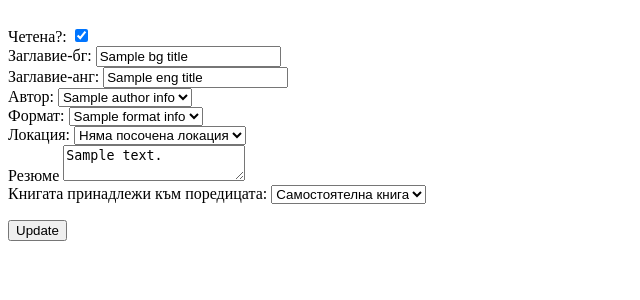
After one commit to ViktoriaIlievaIlieva/Library, a Flask app: template library/templates/mybooks/single_book_update.html in a window 1280 px wide. The commit adds this page. Shown: the top 300 px of the page, without its empty margins (0-640 px from the left). Run offline with Flask 2, Linux system fonts and the light colour scheme; the template is opened without the code that fills it: most values are stand-ins (such as "Sample title", 1, 10 or a date in 2020).

Commit message:
1. Fixed link for update_single_book in single_book.html 2. For books_route.py: - removed field for RelationType - renamed "series" to "part_of_the_series" in render_template() - added "POST" method code for update_single_book 3. Created single_book_update.html template

```diff
--- a/library/templates/mybooks/single_book.html
+++ b/library/templates/mybooks/single_book.html
@@ -8,8 +8,8 @@
 <h1>{{ bg_title }}</h1>
 
 <p>
-    <a style="margin-right: 10px" href="update_single_book?id={{ id }}">Edit</a>
-    <a href="delete_single_book?id={{ id }}">Delete</a>
+    <a style="margin-right: 10px" href="/single_book_update?id={{ id }}">Edit</a>
+    <a href="/delete_single_book?id={{ id }}">Delete</a>
 </p>
 
 Книга: {{ bg_title }}/{{ eng_title }}<br/>
--- /dev/null
+++ b/library/templates/mybooks/single_book_update.html
@@ -0,0 +1,92 @@
+<!DOCTYPE html>
+<html lang="en">
+<head>
+    <meta charset="UTF-8">
+    <title>Update {{ bg_title }}</title>
+</head>
+<body>
+
+<form action="/single_book_update" method="POST">
+
+    <input type="hidden" name="id" value="{{ id }}"/>
+    <br/>
+
+    <label for="read_field">Четена?: </label>
+    {% if read == 0 %}
+    <input type="checkbox" id="read_field" name="read">
+    {% else %}
+    <input type="checkbox" id="read_field" name="read" checked="checked">
+    {% endif %}
+    <br/>
+
+    <label for="bg_title_field">Заглавие-бг: </label>
+    <input id="bg_title_field" name="bg_title" required=required value="{{ bg_title }}"/>
+    <br/>
+
+
+    <label for="eng_title_field">Заглавие-анг: </label>
+    <input id="eng_title_field" name="eng_title" value="{{ eng_title }}"/>
+    <br/>
+
+
+    <label for="author_field">Автор: </label>
+    <select id="author_field" name="author" required=required>
+        {% for author_info in list_with_authors %}
+            {% if author == author_info[0] %}
+                <option selected="selected" value= {{ author_info[0] }}> {{ author_info[1] }}</option>
+            {% else %}
+                <option value= {{ author_info[0] }}> {{ author_info[1] }}</option>
+            {% endif %}
+        {% endfor %}
+    </select>
+    <br/>
+
+    <label for="format_field">Формат: </label>
+    <select id="format_field" name="format" required=required>
+        {% for format_info in list_with_formats %}
+            {% if format == format_info[0] %}
+            <option selected="selected" value= {{ format_info[0] }}> {{ format_info[1] }}</option>
+            {% else %}
+            <option value= {{ format_info[0] }}> {{ format_info[1] }}</option>
+            {% endif %}
+        {% endfor %}
+    </select>
+    <br/>
+
+    <label for="location_field">Локация: </label>
+    <select id="location_field" name="location">
+    <option value="">Няма посочена локация </option>
+        {% for location_info in list_with_locations %}
+            {% if location == location_info[0] %}
+            <option selected="selected" value= {{ location_info[0] }}> {{ location_info[1] }}</option>
+            {% else %}
+            <option value= {{ location_info[0] }}> {{ location_info[1] }}</option>
+            {% endif %}
+        {% endfor %}
+    </select>
+    <br/>
+
+    <label for="information_field">Резюме</label>
+    <textarea id="information_field" name="info">{{ review }}</textarea>
+    <br/>
+
+    <label for="series_field"> Книгата принадлежи към поредицата: </label>
+    <select id="series_field" name="part_of_the_series">
+        <option value=""> Самостоятелна книга</option>
+        {% for series_info in list_with_related %}
+            {% if part_of_the_series == series_info[0] %}
+            <option selected="selected" value= {{ series_info[0] }}> {{ series_info[1] }}</option>
+            {% else %}
+            <option value= {{ series_info[0] }}> {{ series_info[1] }}</option>
+            {% endif %}
+        {% endfor %}
+    </select>
+
+    <p>
+        <button type="submit">Update</button>
+    </p>
+
+</form>
+
+</body>
+</html>
```
Also changed, not shown: library/books_route.py (+33 -9 lines).
